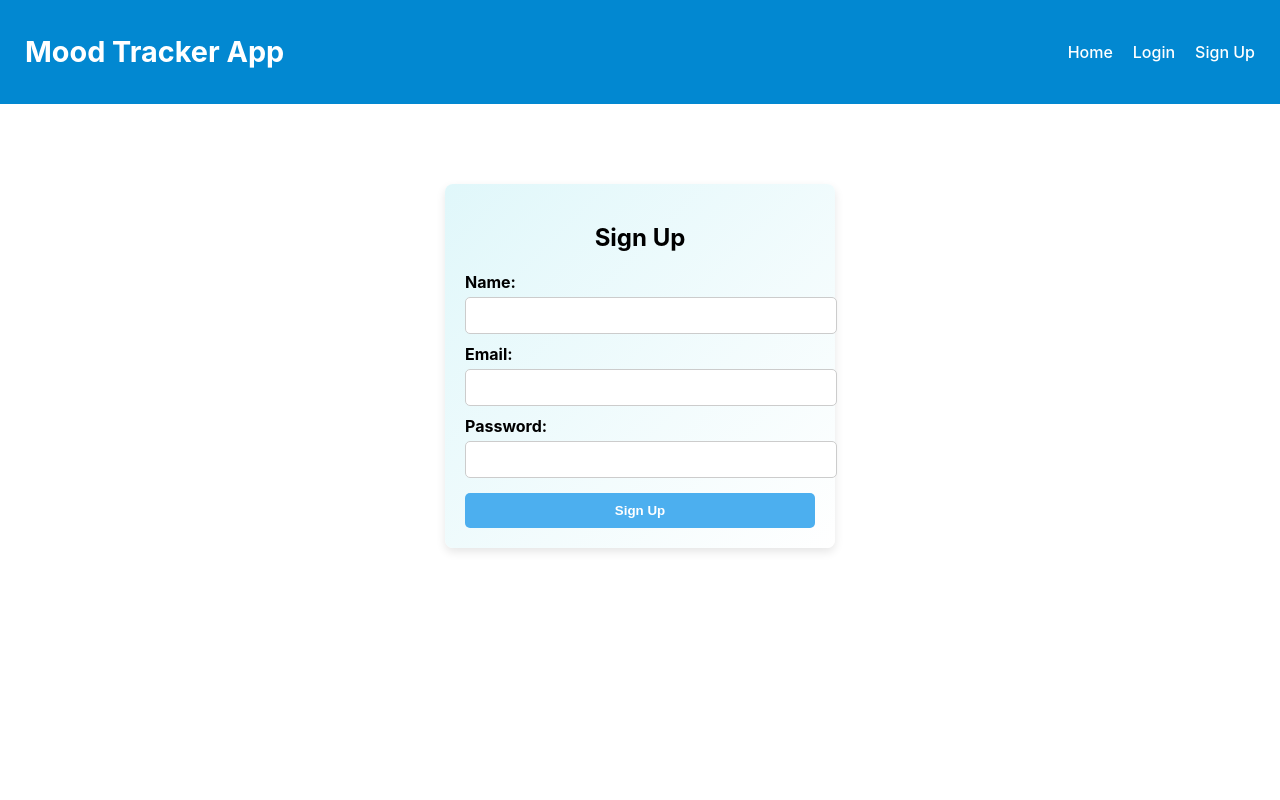
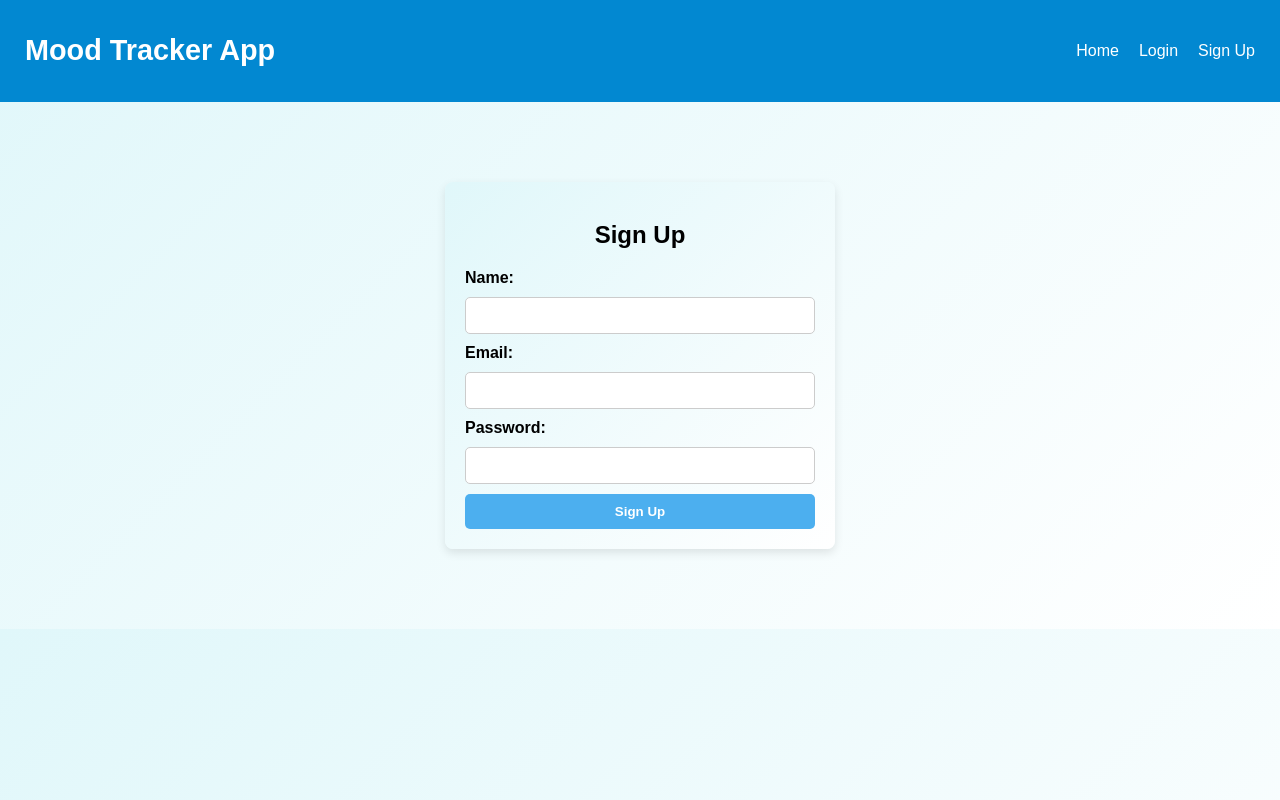
Before and after one commit to marllowscott/41, a React (Create React App) app: page /signup in a window 1280 px wide. Built offline with nearby package versions, Linux system fonts and the light colour scheme.

Commit message:
Add background radient to the whole pages

```diff
--- a/src/components/Login.css
+++ b/src/components/Login.css
@@ -1,6 +1,3 @@
-.body{
-    background-color: (135deg, #e0f7fa, #ffffff);
-}
 .login-container {
   max-width: 350px;
   margin: 80px auto;
@@ -15,22 +12,25 @@
   margin-bottom: 20px;
 }
 
+.login-form {
+  display: flex;
+  flex-direction: column;
+  gap: 10px;
+}
+
 .login-form label {
-  display: block;
-  margin-top: 10px;
   font-weight: bold;
 }
 
 .login-form input {
   width: 100%;
   padding: 10px;
-  margin-top: 5px;
   border: 1px solid #ccc;
   border-radius: 5px;
+  box-sizing: border-box; /* prevents input from overflowing */
 }
 
 .login-form button {
-  margin-top: 15px;
   width: 100%;
   padding: 10px;
   background-color: #4cafef;
--- a/src/components/Signup.css
+++ b/src/components/Signup.css
@@ -1,8 +1,14 @@
+body {
+  margin: 0;
+  padding: 0;
+  background: linear-gradient(135deg, #e0f7fa, #ffffff);
+  font-family: Arial, sans-serif;
+}
 .signup-container {
   max-width: 350px;
   margin: 80px auto;
   padding: 20px;
-  background: linear-gradient(135deg, #e0f7fa, #ffffff);;
+  background: linear-gradient(135deg, #e0f7fa, #ffffff);
   border-radius: 8px;
   box-shadow: 0px 4px 10px rgba(0,0,0,0.1);
 }
@@ -12,22 +18,25 @@
   margin-bottom: 20px;
 }
 
+.signup-form {
+  display: flex;
+  flex-direction: column;
+  gap: 10px;
+}
+
 .signup-form label {
-  display: block;
-  margin-top: 10px;
   font-weight: bold;
 }
 
 .signup-form input {
   width: 100%;
   padding: 10px;
-  margin-top: 5px;
   border: 1px solid #ccc;
   border-radius: 5px;
+  box-sizing: border-box;
 }
 
 .signup-form button {
-  margin-top: 15px;
   width: 100%;
   padding: 10px;
   background-color: #4cafef;
```
